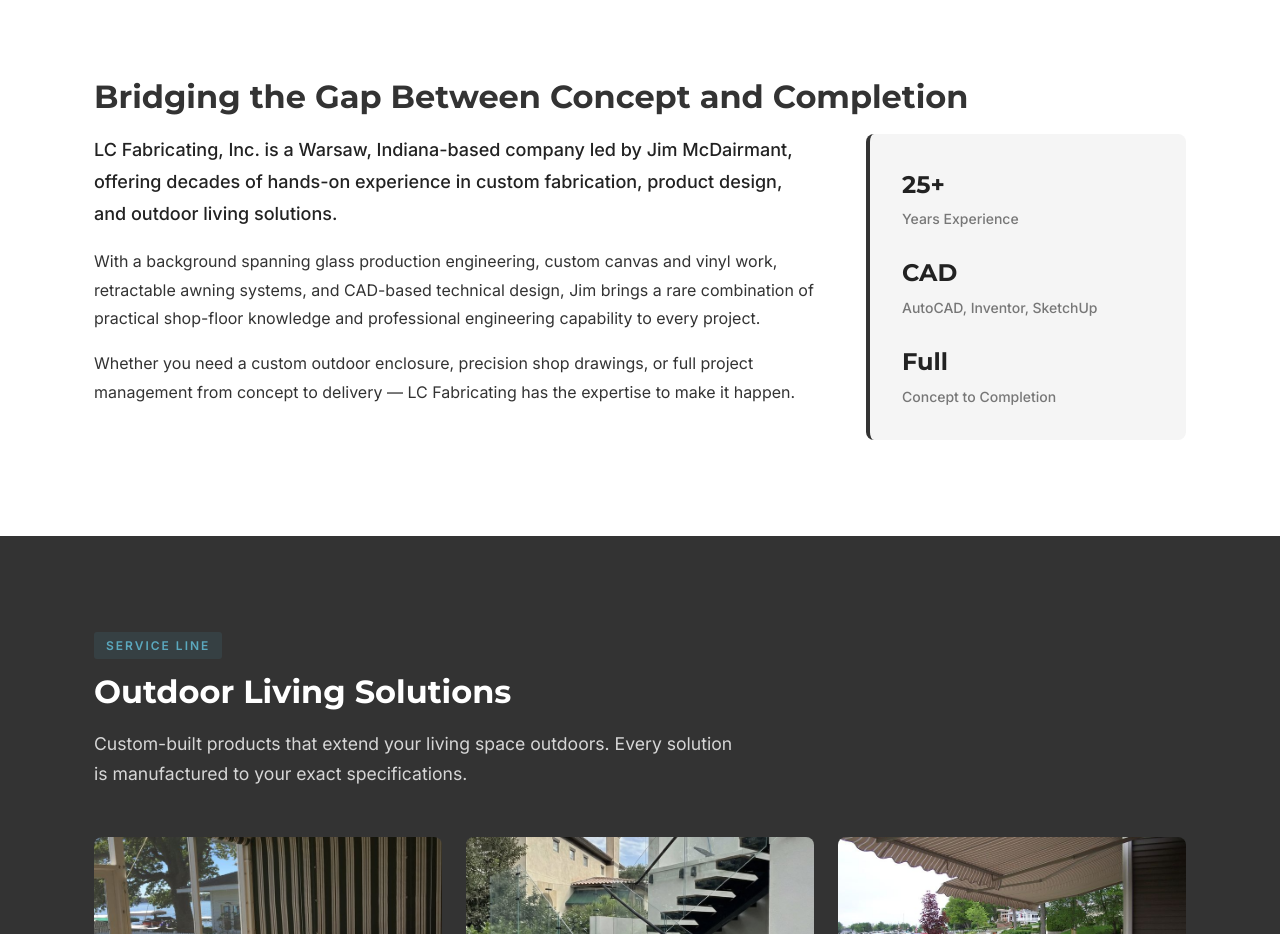
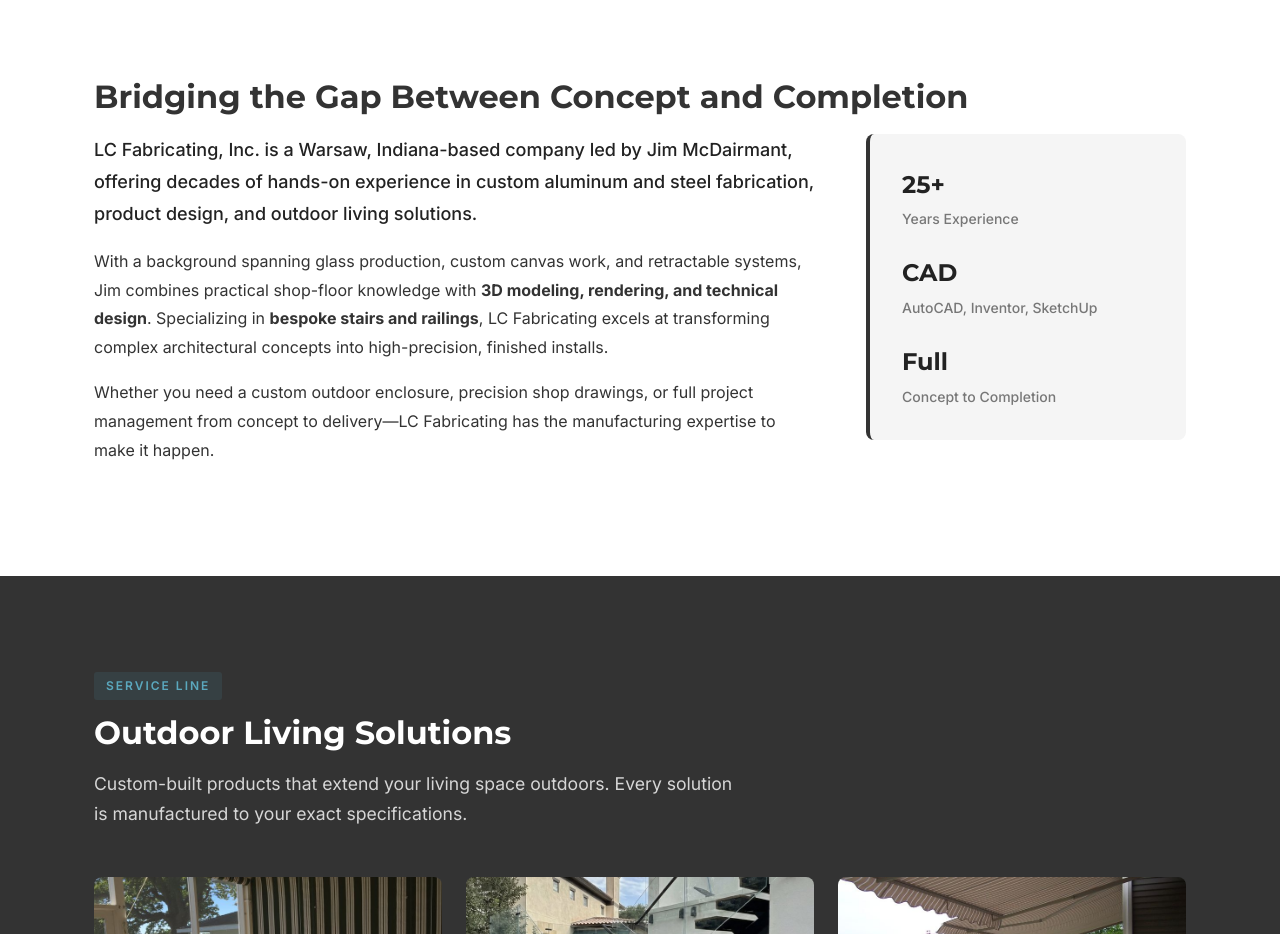
Before and after one commit to craiglgm/lc-fabricating, a plain HTML site: page index.html in a window 1280 px wide. Shown: the part 820-1754 px from the top of the page. Drawn offline with Linux system fonts and the light colour scheme.

Commit message:
Updating the about section
Revised wording

```diff
--- a/index.html
+++ b/index.html
@@ -49,9 +49,9 @@
       <h2 class="section-title">Bridging the Gap Between Concept and Completion</h2>
       <div class="about-content">
         <div class="about-text">
-          <p class="about-lead">LC Fabricating, Inc. is a Warsaw, Indiana-based company led by Jim McDairmant, offering decades of hands-on experience in custom fabrication, product design, and outdoor living solutions.</p>
-          <p>With a background spanning glass production engineering, custom canvas and vinyl work, retractable awning systems, and CAD-based technical design, Jim brings a rare combination of practical shop-floor knowledge and professional engineering capability to every project.</p>
-          <p>Whether you need a custom outdoor enclosure, precision shop drawings, or full project management from concept to delivery — LC Fabricating has the expertise to make it happen.</p>
+          <p class="about-lead">LC Fabricating, Inc. is a Warsaw, Indiana-based company led by Jim McDairmant, offering decades of hands-on experience in custom aluminum and steel fabrication, product design, and outdoor living solutions.</p>
+          <p>With a background spanning glass production, custom canvas work, and retractable systems, Jim combines practical shop-floor knowledge with <b>3D modeling, rendering, and technical design</b>. Specializing in <b>bespoke stairs and railings</b>, LC Fabricating excels at transforming complex architectural concepts into high-precision, finished installs.</p>
+          <p>Whether you need a custom outdoor enclosure, precision shop drawings, or full project management from concept to delivery—LC Fabricating has the manufacturing expertise to make it happen.</p>
         </div>
         <div class="about-highlights">
           <div class="highlight">
```
Also changed, not shown: .claude/settings.json (added).
